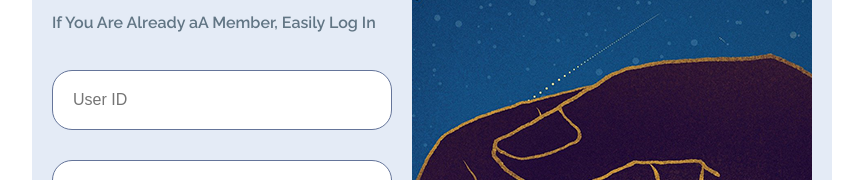
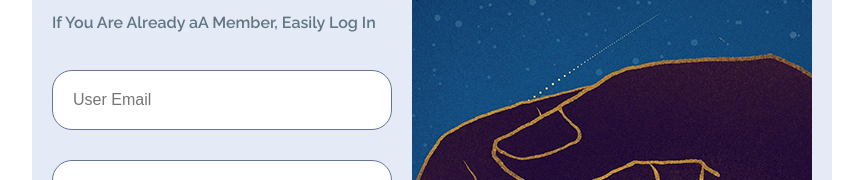
Before and after one commit to Project-calender/project-calendar, a React (Create React App) app in the folder front/: page /calendar/login in a window 1280 px wide. Shown: the part 164-344 px from the top of the page, without its empty margins (208-1071 px from the left). Built offline with nearby package versions, Linux system fonts and the light colour scheme.

Commit message:
로그인 수정

```diff
--- a/front/src/pages/Join/index.jsx
+++ b/front/src/pages/Join/index.jsx
@@ -35,7 +35,7 @@ const Index = () => {
 
   function sendJoinForm() {
     axios
-      .post('', joinData)
+      .post('localhost:8080/api/user/signup', joinData)
       .then(res => {
         console.log('성공', res);
         navigate('/login');
--- a/front/src/pages/Login/index.jsx
+++ b/front/src/pages/Login/index.jsx
@@ -9,7 +9,7 @@ const Index = () => {
 
   //로그인 input 값 저장
   const [inputValue, setInputValue] = useState({
-    userId: '',
+    userEmail: '',
     userPassword: '',
   });
 
@@ -27,7 +27,7 @@ const Index = () => {
 
   function sendLoginForm() {
     axios
-      .post('', loginData)
+      .post('localhost:8080/api/user/login', loginData)
       .then(res => {
         console.log('성공', res);
         navigate('/today');
@@ -49,8 +49,8 @@ const Index = () => {
               <div className={`${styles.id} ${styles.login_input_box}`}>
                 <input
                   type="text"
-                  placeholder="User ID"
-                  name="userId"
+                  placeholder="User Email"
+                  name="userEmail"
                   onChange={e => {
                     handleInput(e);
                   }}
```
